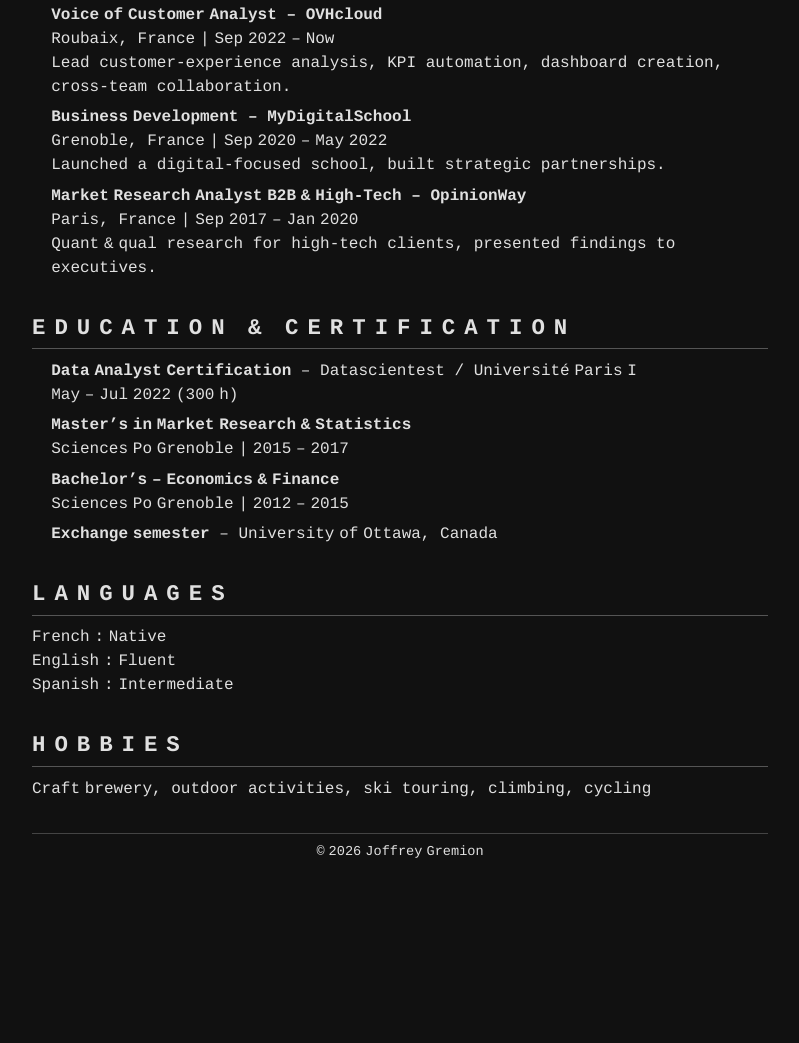
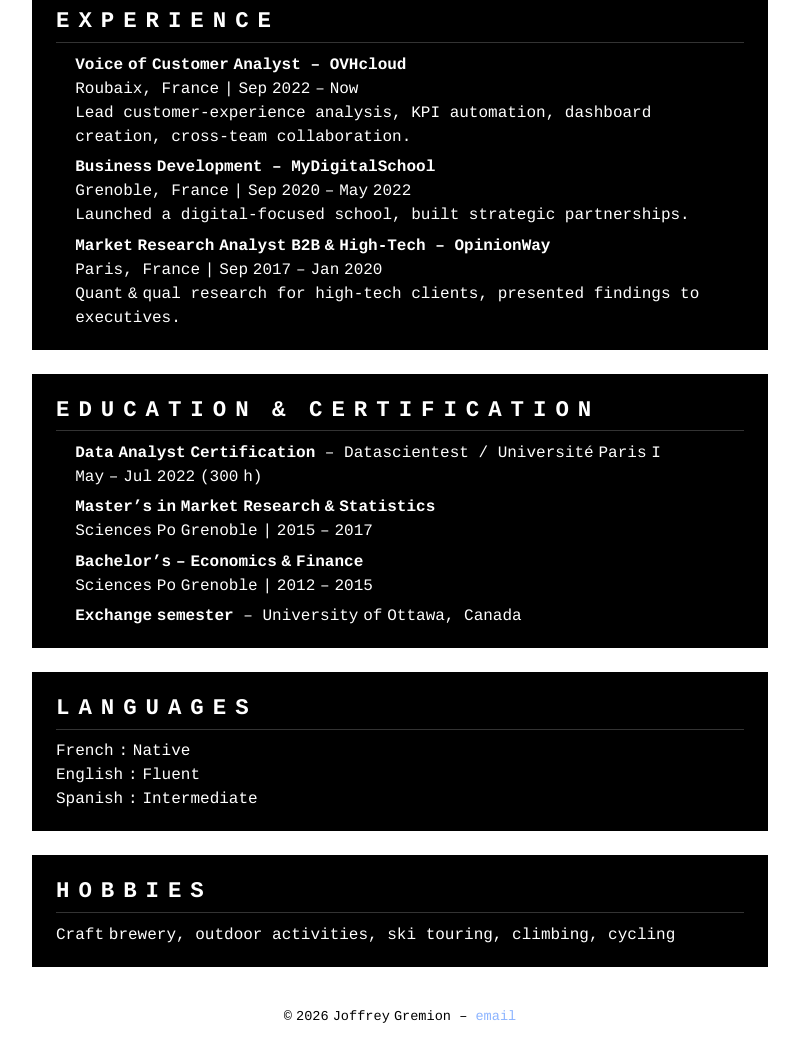
Before and after one commit to jgremion/website-perso, a plain HTML site: page index.html in a window 1280 px wide. Shown: the part 302-1345 px from the top of the page, without its empty margins (240-1039 px from the left). Before the commit the page ends 1180 px from the top, so only its background shows below. Drawn offline with Linux system fonts and the light colour scheme.

Commit message:
Add files via upload

```diff
--- a/index.html
+++ b/index.html
@@ -11,33 +11,39 @@
     *{margin:0;padding:0;box-sizing:border-box}
     body{
       font-family:'Cousine',monospace;
-      background:#111;
-      color:#e0e0e0;
+      background:#fff;
+      color:#000;
       line-height:1.5;
       padding:1rem 2rem;
       max-width:800px;
       margin:auto
     }
-    a{color:#4da6ff;text-decoration:none}
-    a:hover{font-weight:700}
+    a{color:#8cb4ff;text-decoration:none}
+    a:hover{font-weight:700;color:#b3d0ff}
     /* ---- layout ------------------------------------------------------- */
     header{
       display:flex;justify-content:space-between;align-items:center;
-      border-bottom:2px solid #444;
       padding-bottom:.5rem;margin-bottom:1.5rem
     }
     header h1{font-size:1.8rem;font-weight:700}
     nav a{font-size:.9rem;margin-left:.8rem}
-    section{margin-bottom:2rem}
+    section{
+      margin-bottom:1.5rem;
+      background:#000;
+      color:#fff;
+      padding:1.25rem 1.5rem;
+    }
+    section a{color:#8cb4ff}
+    section a:hover{color:#b3d0ff}
     h2{
       font-size:1.4rem;letter-spacing:.05em;
-      border-bottom:1px solid #555;
-      padding-bottom:.2rem;margin-bottom:.6rem
+      border-bottom:1px solid #333;
+      padding-bottom:.2rem;margin-bottom:.6rem;
+      color:#fff
     }
     .sub{margin-left:1.2rem;margin-top:.4rem}
     .label{font-weight:700}
     footer{
-      border-top:1px solid #444;
       padding-top:.5rem;margin-top:2rem;
       font-size:.85rem;text-align:center
     }
@@ -105,7 +111,7 @@
 </section>
 
 <footer>
-  © 2026 Joffrey Gremion
+  © 2026 Joffrey Gremion – <a href="mailto:joffrey.gremion@protonmail.com">email</a>
 </footer>
 
 </body>
```
